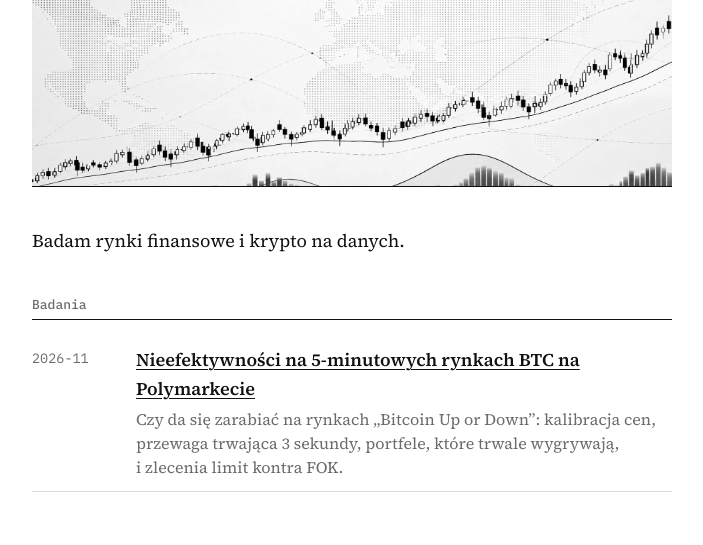
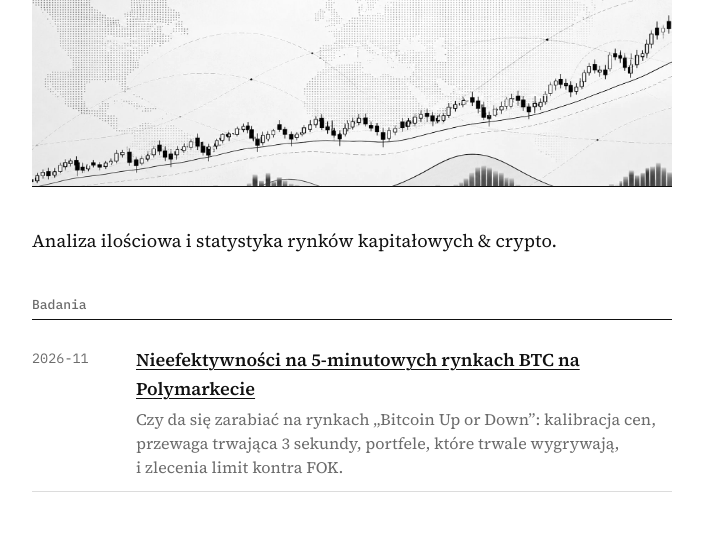
Before and after one commit to KrzychuPLL/Strona, a plain HTML site: page index.html in a window 1280 px wide. Shown: the part 91-636 px from the top of the page, without its empty margins (288-991 px from the left). Drawn offline with Linux system fonts and the light colour scheme.

Commit message:
Update paragraph text in index.html

```diff
--- a/index.html
+++ b/index.html
@@ -21,7 +21,7 @@
 </div>
 
 <main class="wrap">
-  <p>Badam rynki finansowe i krypto na danych.</p>
+  <p>Analiza ilościowa i statystyka rynków kapitałowych & crypto.</p>
 
   <!-- Sekcja „O mnie”: do uzupełnienia. Wstaw tutaj <h2>O mnie</h2><p>…</p> -->
 
```
